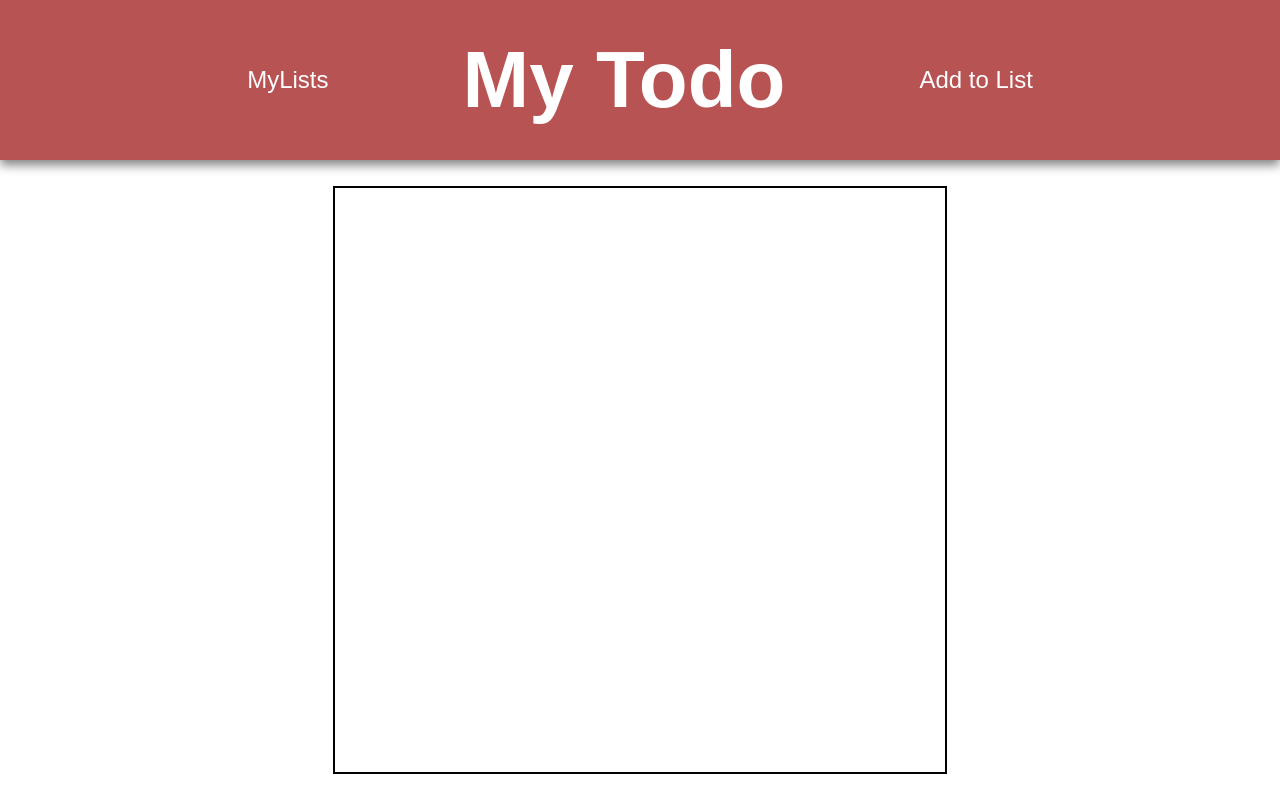
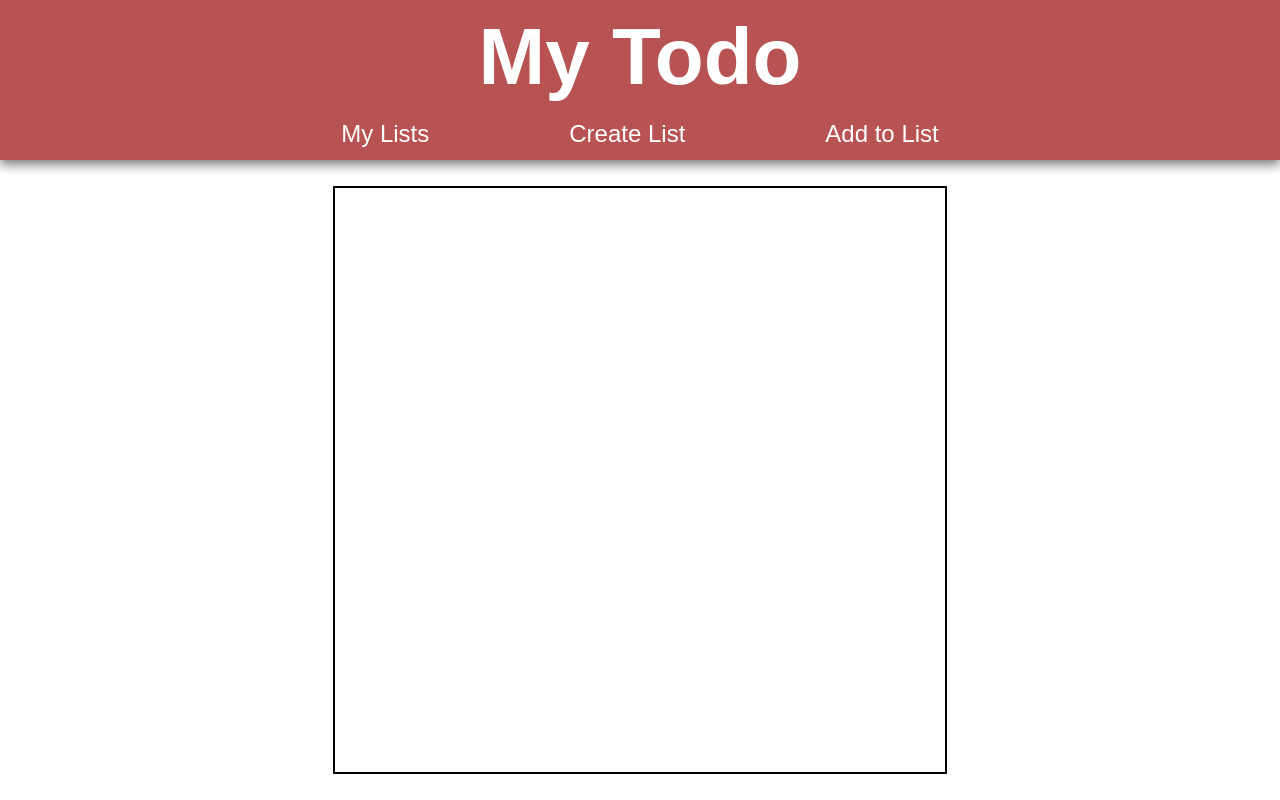
Before and after one commit to HezerSantos/todo, a website built with webpack: page src/template.html in a window 1280 px wide. Built offline with nearby package versions, Linux system fonts and the light colour scheme; a web font is replaced by a local one.

Commit message:
updated interface

```diff
--- a/src/style.css
+++ b/src/style.css
@@ -10,10 +10,11 @@ header{
     height: 20vh;
     background-color: rgb(184, 83, 83);
     display: flex;
+    flex-direction: column;
     align-items: center;
     justify-content: center;
+    gap: 10%;
     box-shadow: 0 5px 10px grey;
-
 }
 
 form{
--- a/src/template.html
+++ b/src/template.html
@@ -10,10 +10,11 @@
 </head>
 <body>
     <header>
+        <h1 class="listHeader">My Todo</h1>
         <form action="POST">
-            <button type="submit">MyLists</button>
-            <h1 class="listHeader">My Todo</h1>
-            <button type="submit">Add to List</button>
+            <button type="button">My Lists</button>
+            <button type="button">Create List</button>
+            <button type="button">Add to List</button>
         </form>
     </header>
 
```
